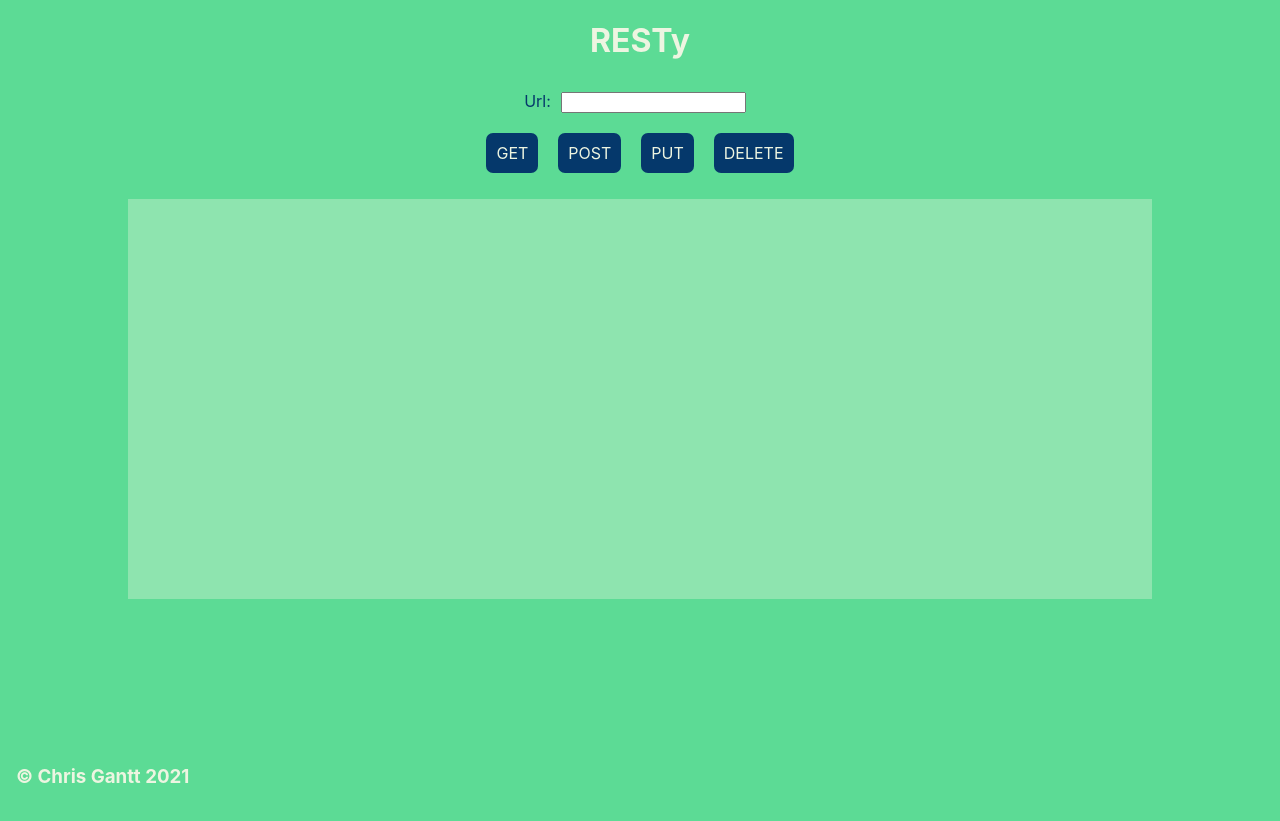
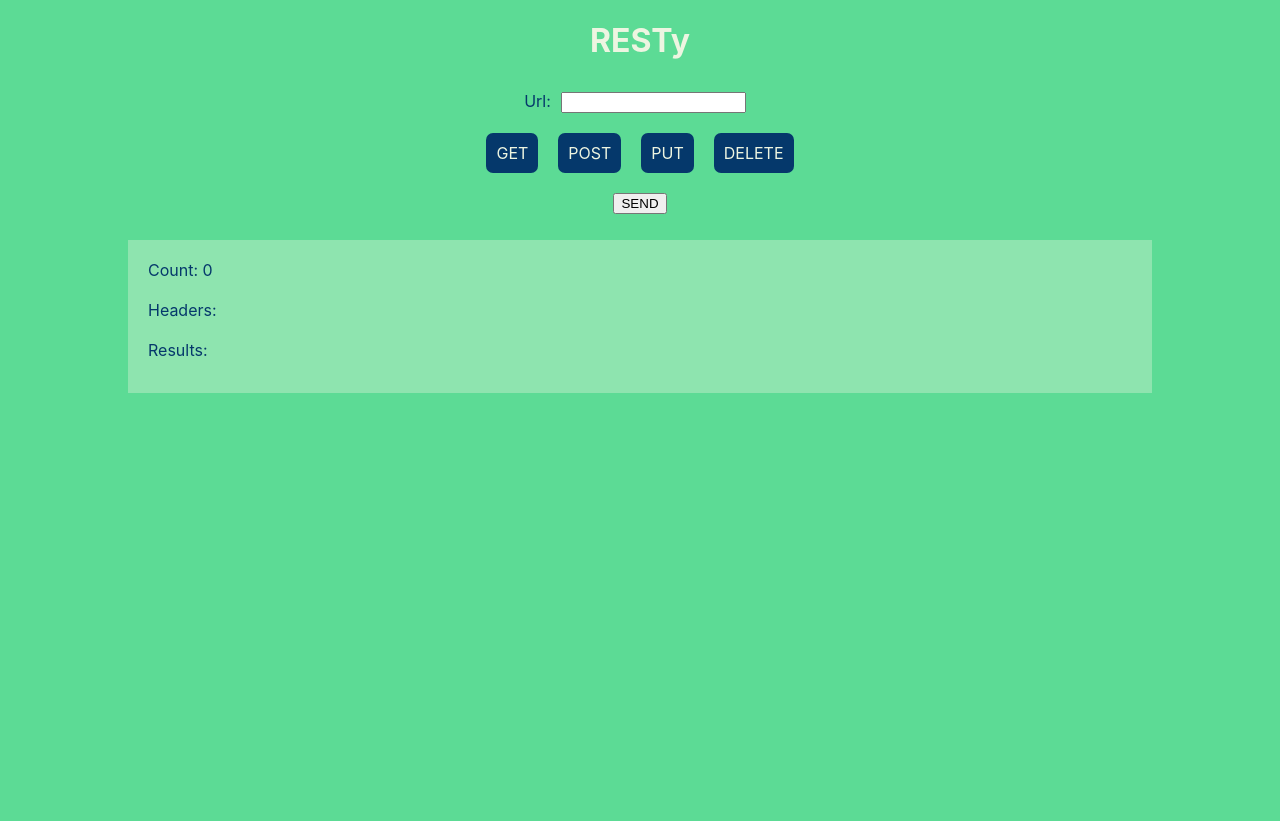
Before and after one commit to ganttArt/RESTy, a React (Create React App) app: page / in a window 1280 px wide. Built offline with nearby package versions, Linux system fonts and the light colour scheme.

Commit message:
Functionality added for phase-2

```diff
--- a/src/App.js
+++ b/src/App.js
@@ -1,16 +1,37 @@
+import React from 'react';
 import Header from './components/Header';
-import Footer from './components/Footer';
 import Form from './components/Form';
+import Results from './components/Results';
 import './style/app.scss';
 
-function App() {
-  return (
-    <div className="App">
-      <Header />
-      <Form />
-      <Footer />
-    </div>
-  );
+class App extends React.Component {
+  constructor(props){
+    super(props)
+
+    this.state = {
+      count: 0,
+      results: null,
+      headers: null,
+    }
+  }
+
+  updateResults = (results, headers, count) => {this.setState({ results, headers, count })}
+
+  render() {
+    return (
+      <div className="App">
+        <Header />
+        <main>
+          <Form updateResults={this.updateResults}/>
+          <Results
+            count={this.state.count}
+            headers={this.state.headers}
+            results={this.state.results}
+          />
+        </main>
+      </div>
+    );
+  }
 }
 
 export default App;
--- a/src/components/Footer.js
+++ /dev/null
@@ -1,14 +0,0 @@
-import React from 'react';
-import '../style/footer.scss';
-
-class Footer extends React.Component {
-  render() {
-    return (
-      <footer>
-        <h3>&copy; Chris Gantt 2021</h3>
-      </footer>
-    )
-  }
-}
-
-export default Footer;
--- a/src/components/Form.js
+++ b/src/components/Form.js
@@ -6,7 +6,7 @@ class Form extends React.Component {
     super(props)
 
     this.state = {
-      httpMethod: '',
+      httpMethod: 'GET',
       url: ''
     }
   }
@@ -15,39 +15,45 @@ class Form extends React.Component {
 
   urlOnChange = (event) => this.setState({ url: event.target.value })
 
+  handleSubmit = async (event) => {
+    event.preventDefault();
+
+    let raw = await fetch(this.state.url, {
+      method: this.state.httpMethod
+    });
+    let data = await raw.json();
+    let count = data.count;
+
+    this.props.updateResults(JSON.stringify(data, null, 2), raw.headers, count);
+  }
+
   render() {
     return (
-      <main>
-        <form>
+      <form onSubmit={this.handleSubmit}>
         <label id='url-label'>
           Url:
-            <input type="text" name="url" onChange={this.urlOnChange}/>
+            <input type="text" name="url" onChange={this.urlOnChange} />
         </label>
         <div id='http-method-buttons' onChange={this.radioButtonOnChange}>
           <label>
-              <input type="radio" value="GET" name="httpMethod"/>
+            <input type="radio" value="GET" name="httpMethod" />
             <div>GET</div>
           </label>
           <label>
-              <input type="radio" value="POST" name="httpMethod"/>
+            <input type="radio" value="POST" name="httpMethod" />
             <div>POST</div>
           </label>
           <label>
-              <input type="radio" value="PUT" name="httpMethod"/>
+            <input type="radio" value="PUT" name="httpMethod" />
             <div>PUT</div>
           </label>
           <label>
-              <input type="radio" value="DELETE" name="httpMethod"/>
+            <input type="radio" value="DELETE" name="httpMethod" />
             <div>DELETE</div>
           </label>
         </div>
+        <input type="submit" value="SEND"></input>
       </form>
-        <section>
-          <ul>
-            <li>{this.state.httpMethod} {this.state.url}</li>
-          </ul>
-        </section>
-      </main>
     )
   }
 }
--- /dev/null
+++ b/src/components/Results.js
@@ -0,0 +1,24 @@
+import React from 'react';
+import '../style/results.scss';
+
+class Header extends React.Component {
+  render() {
+    return (
+      <section>
+          <ul>
+            <li>Count: {this.props.count}</li>
+            <li>Headers: {this.props.headers}</li>
+            <li>Results:
+              <pre>
+                <code>
+                  {this.props.results}
+                </code>
+              </pre>
+            </li>
+          </ul>
+      </section>
+    )
+  }
+}
+
+export default Header;
--- a/src/style/app.scss
+++ b/src/style/app.scss
@@ -3,3 +3,7 @@ body {
   background-color: #5CDB95;
   color: #EDF5E1;
 }
+
+html, body, main {
+  height: 100%;
+}
--- a/src/style/footer.scss
+++ /dev/null
@@ -1,4 +0,0 @@
-footer {
-  text-align: left;
-  padding: 0 1rem;
-}
--- a/src/style/form.scss
+++ b/src/style/form.scss
@@ -1,7 +1,6 @@
 $element-spacing: 10px;
 
 main {
-  height: 83vh;
   text-align: -webkit-center;
 
   form {
@@ -37,21 +36,4 @@ main {
       background-color: #379683;
     }
   }
-
-  section {
-    width: 80%;
-    height: 50vh;
-    background-color: #8EE4AF;
-    text-align: left;
-  }
-
-  ul {
-    list-style-type: none;
-    padding: $element-spacing;
-
-    li {
-      padding: $element-spacing;
-      color: #05386B;
-    }
-  }
 }
--- /dev/null
+++ b/src/style/results.scss
@@ -0,0 +1,16 @@
+section {
+  width: 80%;
+  height: fit-content;
+  background-color: #8EE4AF;
+  text-align: left;
+}
+
+ul {
+  list-style-type: none;
+  padding: 10px;
+
+  li {
+    padding: 10px;
+    color: #05386B;
+  }
+}
```
Lines whose indentation alone changed are shown as unchanged.
